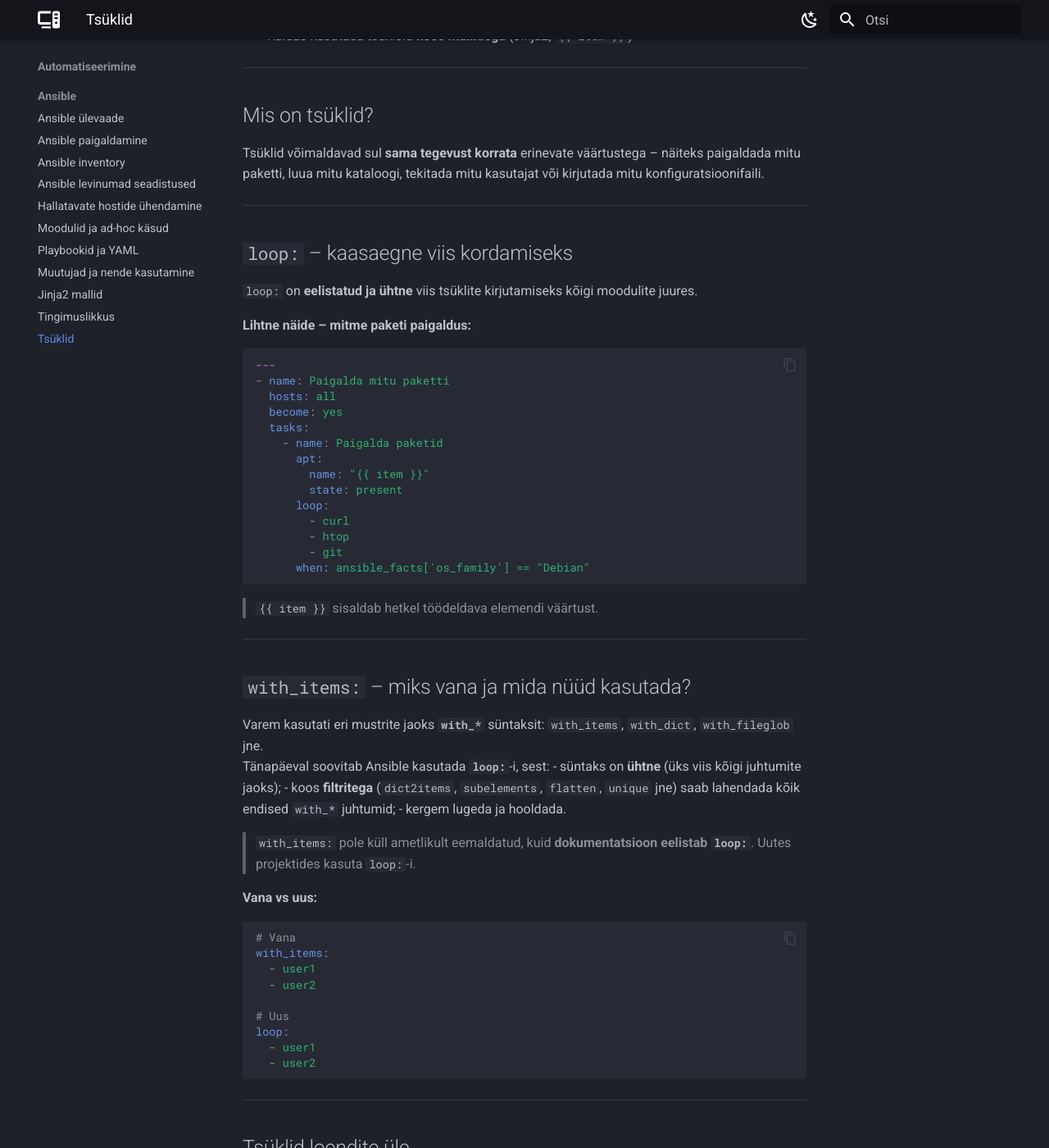
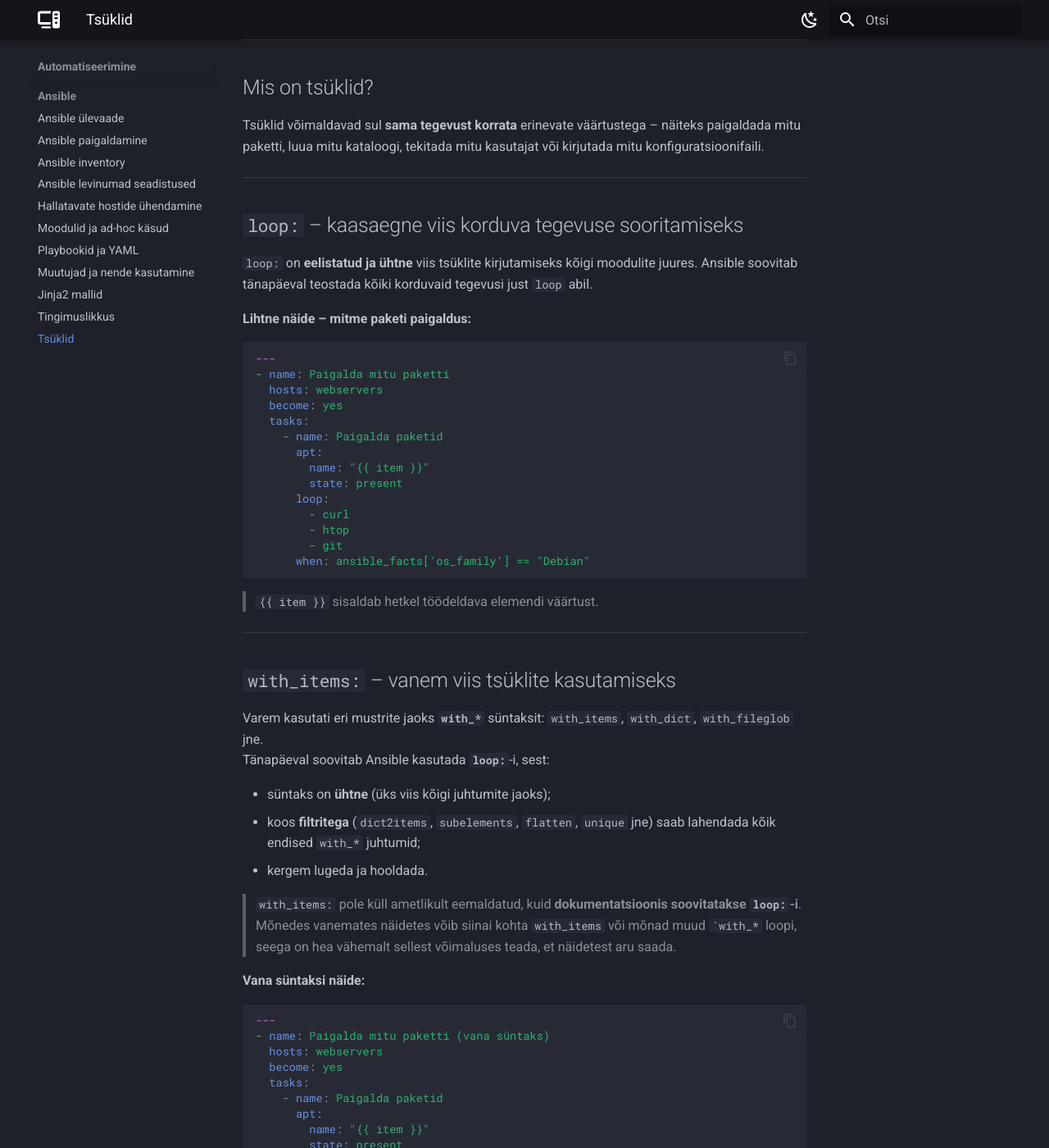
Before and after one commit to priitpaap/priitpaap.github.io, an MkDocs documentation site: the page built from docs/ansible/ansibleloops.md, in a window 1280 px wide and 1400 px high, scrolled down 505 px. Shown: the whole window at 82% size. Built offline with MkDocs 1.6.1 and Material for MkDocs 9.7.7, drawn with Linux system fonts in a browser that asks for light colours; some of the changed text lies outside the part shown.

Commit message:
Update ansibleloops.md

````diff
--- a/docs/ansible/ansibleloops.md
+++ b/docs/ansible/ansibleloops.md
@@ -6,9 +6,8 @@
 
 Selles peatükis õpid:
 
-- Kuidas kasutada **`loop:`** korduvate tegevuste jaoks
-- Millal ja miks **`with_items:`** peetakse vanaks süntaksiks ning mida kasutada selle asemel
-- Kuidas tsüklida **loendite, sõnastike ja failide** üle
+- Kuidas kasutada **`loop:`**-i korduvate tegevuste jaoks
+- Kuidas korrata tegevusi loendite, sõnastike ja failide elementide puhul
 - Kuidas lahendada **keerukamaid juhtumeid** (nt mitme kasutaja või faili massiline loomine)
 - Kuidas kasutada tsükleid **koos mallidega** (Jinja2, `{{ item }}`)
 
@@ -20,16 +19,16 @@
 
 ---
 
-## `loop:` – kaasaegne viis kordamiseks
+## `loop:` – kaasaegne viis korduva tegevuse sooritamiseks
 
-`loop:` on **eelistatud ja ühtne** viis tsüklite kirjutamiseks kõigi moodulite juures.
+`loop:` on **eelistatud ja ühtne** viis tsüklite kirjutamiseks kõigi moodulite juures. Ansible soovitab tänapäeval teostada kõiki korduvaid tegevusi just `loop` abil.
 
 **Lihtne näide – mitme paketi paigaldus:**
 
 ```yaml
 ---
 - name: Paigalda mitu paketti
-  hosts: all
+  hosts: webservers
   become: yes
   tasks:
     - name: Paigalda paketid
@@ -47,28 +46,33 @@
 
 ---
 
-## `with_items:` – miks vana ja mida nüüd kasutada?
+## `with_items:` – vanem viis tsüklite kasutamiseks
 
 Varem kasutati eri mustrite jaoks **`with_*`** süntaksit: `with_items`, `with_dict`, `with_fileglob` jne.
 Tänapäeval soovitab Ansible kasutada **`loop:`**-i, sest:
+
 - süntaks on **ühtne** (üks viis kõigi juhtumite jaoks);
 - koos **filtritega** (`dict2items`, `subelements`, `flatten`, `unique` jne) saab lahendada kõik endised `with_*` juhtumid;
 - kergem lugeda ja hooldada.
 
-> `with_items:` pole küll ametlikult eemaldatud, kuid **dokumentatsioon eelistab `loop:`**. Uutes projektides kasuta `loop:`-i.
+> `with_items:` pole küll ametlikult eemaldatud, kuid **dokumentatsioonis soovitatakse `loop:`-i**. Mõnedes vanemates näidetes võib siinai kohta `with_items` või mõnad muud ``with_*` loopi, seega on hea vähemalt sellest võimaluses teada, et näidetest aru saada.
 
-**Vana vs uus:**
+**Vana süntaksi näide:**
 
 ```yaml
-# Vana
-with_items:
-  - user1
-  - user2
-
-# Uus
-loop:
-  - user1
-  - user2
+---
+- name: Paigalda mitu paketti (vana süntaks)
+  hosts: webservers
+  become: yes
+  tasks:
+    - name: Paigalda paketid
+      apt:
+        name: "{{ item }}"
+        state: present
+      with_items:
+        - curl
+        - git
+        - htop
 ```
 
 ---
````
